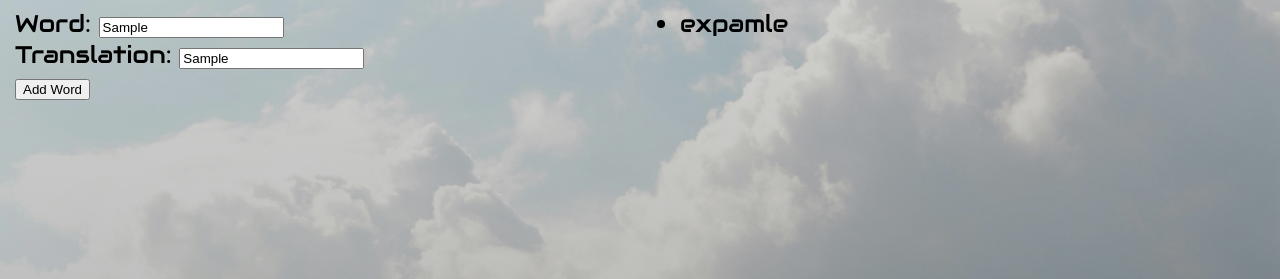
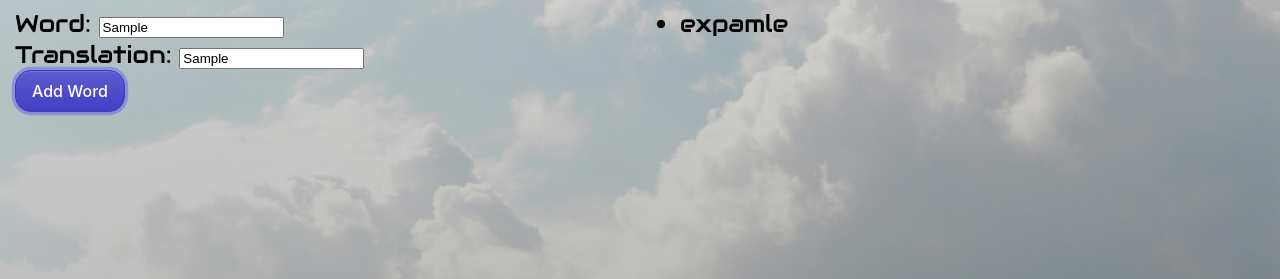
Before and after one commit to sebsto93/WordTrainer, a plain HTML site: page index.html in a window 1280 px wide. Both pictures are taken after typing "Sample", "Sample" into the empty fields and a click on the button "Add Word". Shown: the part 328-607 px from the top of the page. Drawn offline with Linux system fonts and the light colour scheme.

Commit message:
add-word-btn
make css for button

```diff
--- a/index.html
+++ b/index.html
@@ -24,7 +24,7 @@
         <input type="text" name="translation" required />
       </div>
       <div>
-        <button type="button" id="add-word-btn">Add Word</button>
+        <button type="button" class="add-word-btn" id="add-word-btn">Add Word</button>
       </div>
     </section>
     <!-- Saved Words Section -->
--- a/styles.css
+++ b/styles.css
@@ -42,3 +42,63 @@ body {
     margin-bottom: 200px;
 
   }
+
+  .add-word-btn {
+    appearance: button;
+  background-color: #4D4AE8;
+  background-image: linear-gradient(180deg, rgba(255, 255, 255, .15), rgba(255, 255, 255, 0));
+  border: 1px solid #4D4AE8;
+  border-radius: 1rem;
+  box-shadow: rgba(255, 255, 255, 0.15) 0 1px 0 inset,rgba(46, 54, 80, 0.075) 0 1px 1px;
+  box-sizing: border-box;
+  color: #FFFFFF;
+  cursor: pointer;
+  display: inline-block;
+  font-family: Inter,sans-serif;
+  font-size: 1rem;
+  font-weight: 500;
+  line-height: 1.5;
+  margin: 0;
+  padding: .5rem 1rem;
+  text-align: center;
+  text-transform: none;
+  transition: color .15s ease-in-out,background-color .15s ease-in-out,border-color .15s ease-in-out,box-shadow .15s ease-in-out;
+  user-select: none;
+  -webkit-user-select: none;
+  touch-action: manipulation;
+  vertical-align: middle;
+  }
+
+.add-word-btn:focus:not(:focus-visible),
+.add-word-btn:focus {
+  outline: 0;
+}
+
+.add-word-btn:hover {
+  background-color: #3733E5;
+  border-color: #3733E5;
+}
+
+.add-word-btn:focus {
+  background-color: #413FC5;
+  border-color: #3E3BBA;
+  box-shadow: rgba(255, 255, 255, 0.15) 0 1px 0 inset, rgba(46, 54, 80, 0.075) 0 1px 1px, rgba(104, 101, 235, 0.5) 0 0 0 .2rem;
+}
+
+.add-word-btn:active {
+  background-color: #3E3BBA;
+  background-image: none;
+  border-color: #3A38AE;
+  box-shadow: rgba(46, 54, 80, 0.125) 0 3px 5px inset;
+}
+
+.add-word-btn:active:focus {
+  box-shadow: rgba(46, 54, 80, 0.125) 0 3px 5px inset, rgba(104, 101, 235, 0.5) 0 0 0 .2rem;
+}
+
+.add-word-btn:disabled {
+  background-image: none;
+  box-shadow: none;
+  opacity: .65;
+  pointer-events: none;
+}
```
